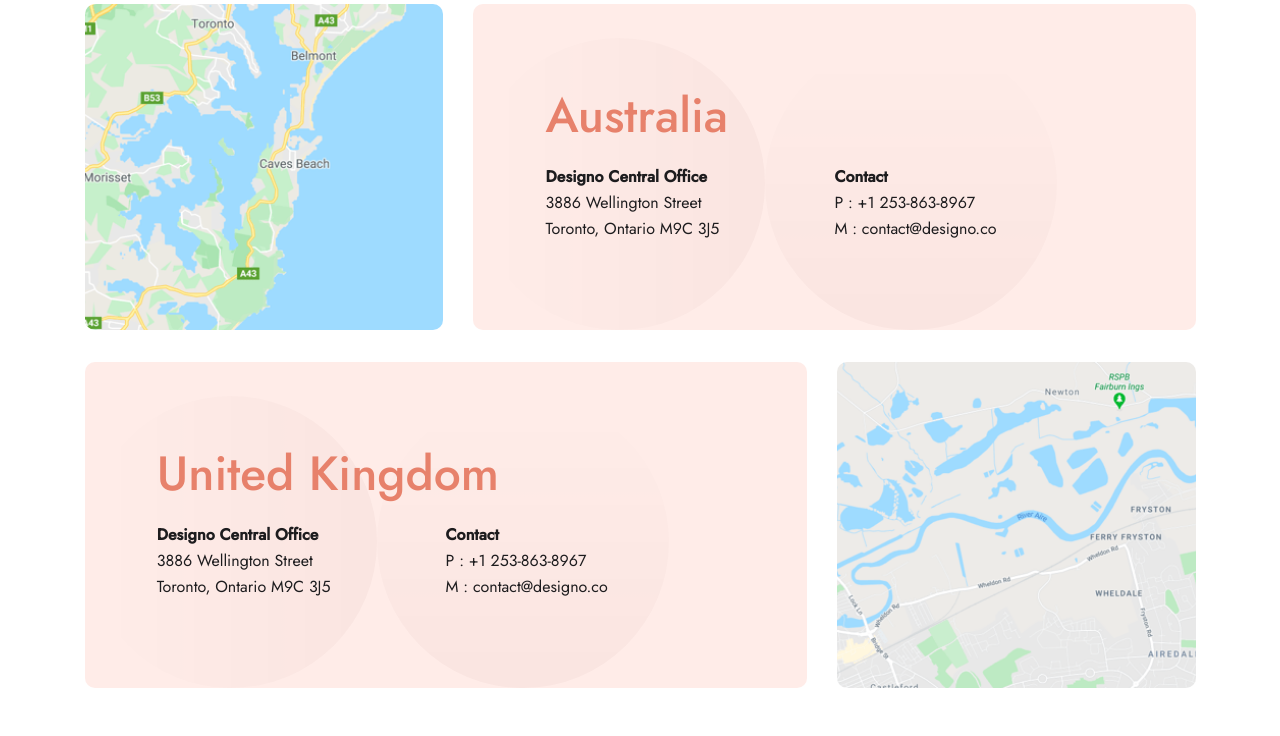
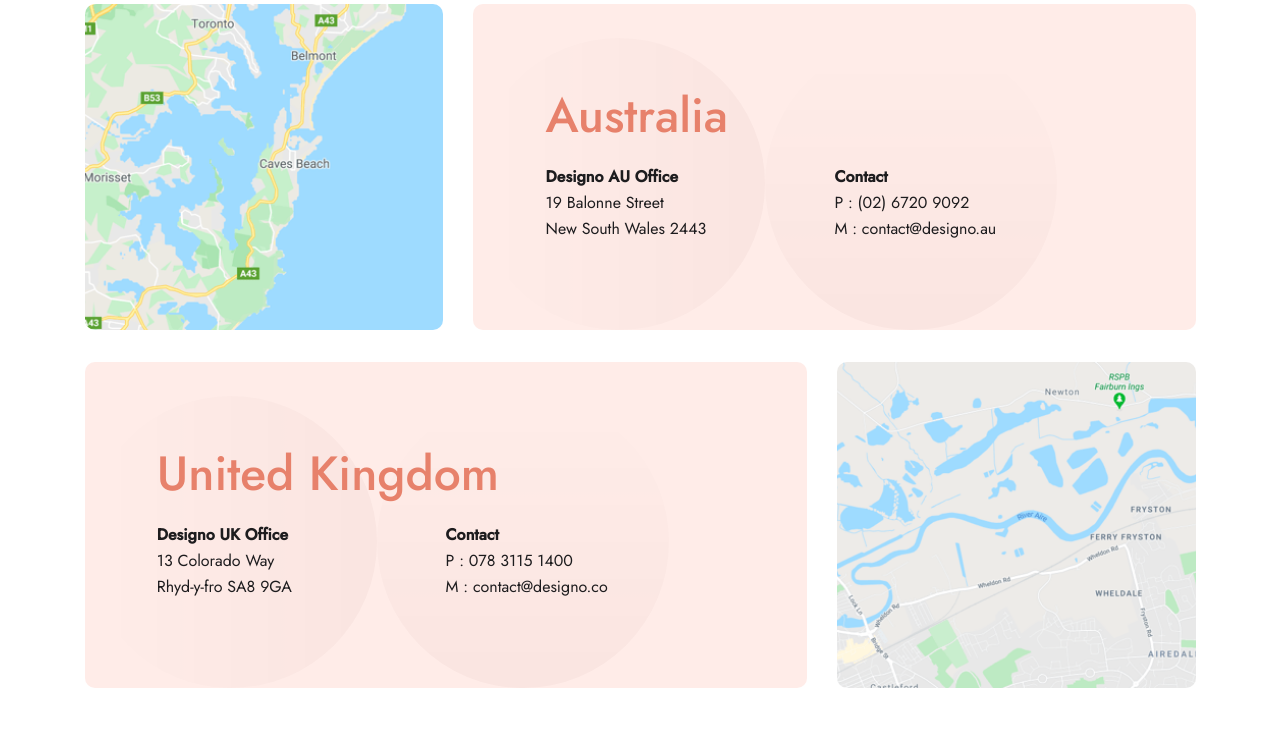
Before and after one commit to qjerap/designo, a React (Create React App) app: page /locations in a window 1280 px wide. Shown: the part 506-1242 px from the top of the page. Built offline with nearby package versions, Linux system fonts and the light colour scheme.

Commit message:
location page

```diff
--- a/src/pages/Locations/findUs.js
+++ b/src/pages/Locations/findUs.js
@@ -19,24 +19,27 @@ const data = {
   australia: {
     img: ImgAustralia,
     country: "Australia",
-    loc1: "Designo Central Office",
-    loc2: "3886 Wellington Street",
-    loc3: "Toronto, Ontario M9C 3J5",
+    loc1: "Designo AU Office",
+    loc2: "19 Balonne Street",
+    loc3: "New South Wales 2443",
     contact1: "Contact",
-    contact2: "P : +1 253-863-8967",
-    contact3: "M : contact@designo.co",
+    contact2: "P : (02) 6720 9092",
+    contact3: "M : contact@designo.au",
   },
   uk: {
     img: ImgUnitedKingdom,
     country: "United Kingdom",
-    loc1: "Designo Central Office",
-    loc2: "3886 Wellington Street",
-    loc3: "Toronto, Ontario M9C 3J5",
+    loc1: "Designo UK Office",
+    loc2: "13  Colorado Way",
+    loc3: "Rhyd-y-fro SA8 9GA",
     contact1: "Contact",
-    contact2: "P : +1 253-863-8967",
+    contact2: "P : 078 3115 1400",
     contact3: "M : contact@designo.co",
   },
 };
+
+
+
 
 const FindUs = ({ loc }) => {
   const { img, country, loc1, loc2, loc3, contact1, contact2, contact3 } = data[
```
Also changed, not shown: 1 other file (tests, documents, lock files or other folders).
